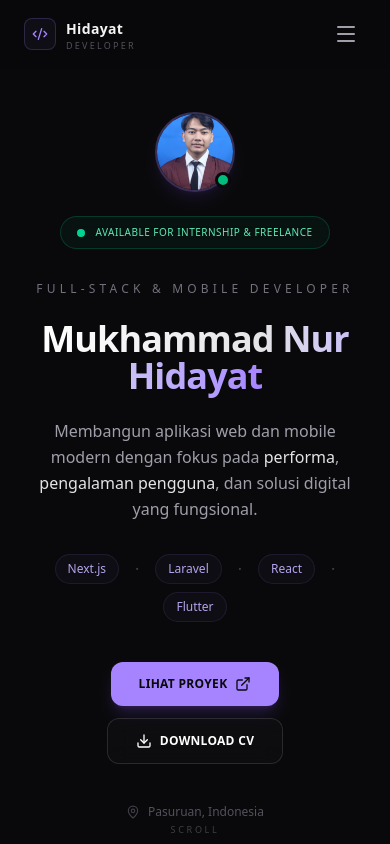
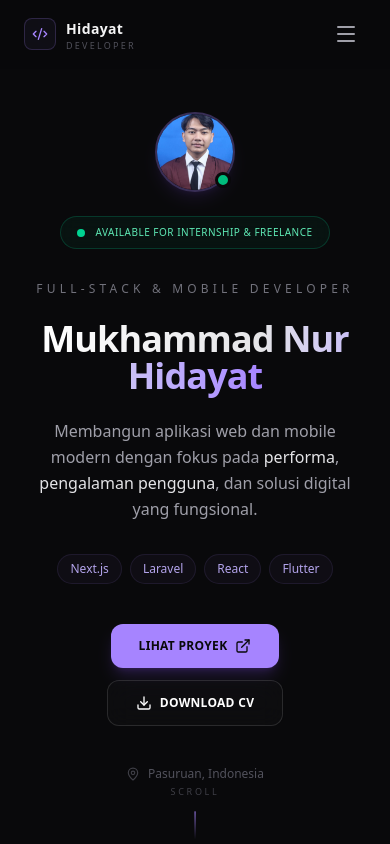
Before and after one commit to hidayat-0429/portofolio, a Next.js app: page / in a window 390 px wide. Shown: the top 844 px of the page. Built offline with nearby package versions, Linux system fonts and the light colour scheme.

Commit message:
Update project

```diff
--- a/app/portfolio-client.tsx
+++ b/app/portfolio-client.tsx
@@ -684,17 +684,18 @@ useEffect(() => {
 
           <motion.div
             initial={{ opacity: 0, y: 20 }} animate={{ opacity: 1, y: 0 }} transition={{ duration: 0.7, delay: 0.5 }}
-            className="flex flex-wrap justify-center items-center gap-x-4 gap-y-2 mb-10"
+            className="flex flex-wrap justify-center items-center gap-2 mb-10"
           >
-            {["Next.js", "Laravel", "React", "Flutter"].map((tech, i) => (
-              <React.Fragment key={tech}>
-                <span className="text-xs sm:text-sm font-medium text-violet-300/90 px-3 py-1.5 rounded-full border border-violet-400/10 bg-violet-400/[0.04]">
-                  {tech}
-                </span>
-                {i < 3 && <span className="text-zinc-700 select-none">·</span>}
-              </React.Fragment>
+            {["Next.js", "Laravel", "React", "Flutter"].map((tech) => (
+              <span
+                key={tech}
+                className="text-xs sm:text-sm font-medium text-violet-300/90 px-3 py-1.5 rounded-full border border-violet-400/10 bg-violet-400/[0.04]"
+              >
+                {tech}
+              </span>
             ))}
           </motion.div>
+
 
           <motion.div
             initial={{ opacity: 0, scale: 0.95 }} animate={{ opacity: 1, scale: 1 }} transition={{ duration: 0.6, delay: 0.65 }}
```
